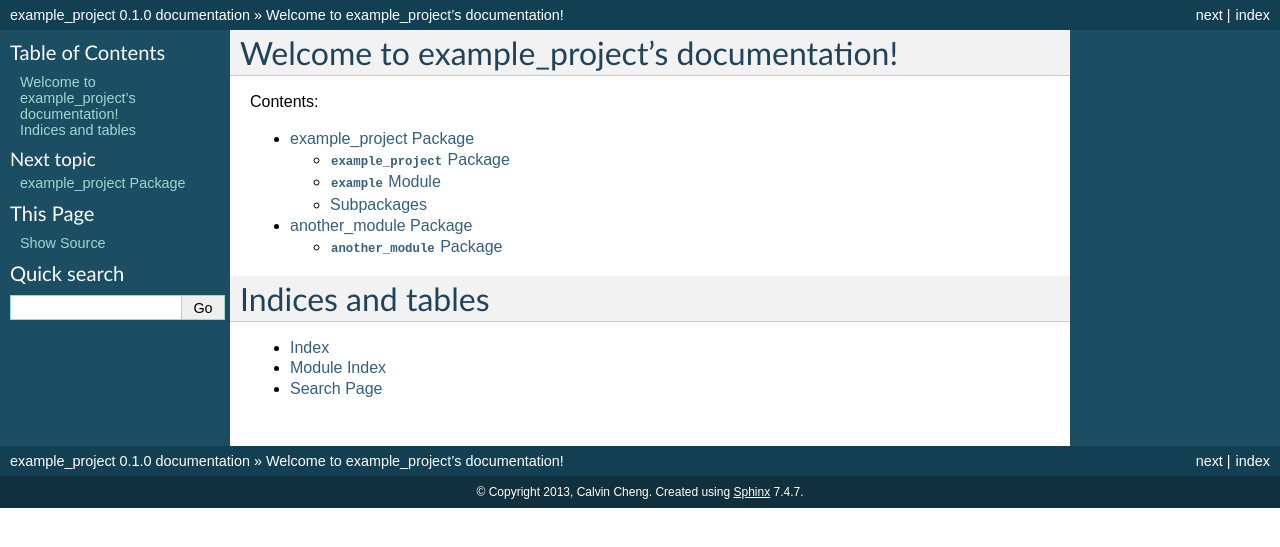
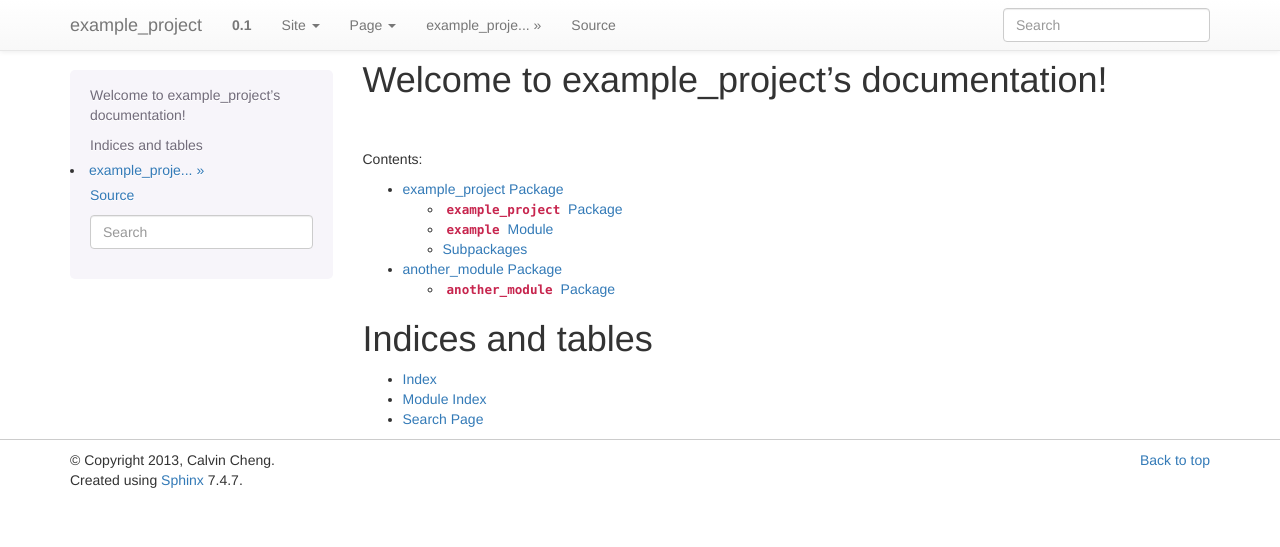
Before and after one commit to calvinchengx/learnsphinx, a Sphinx documentation site: the page built from docs/source/index.rst, in a window 1280 px wide. Shown: the top 547 px of the page. Built offline with Sphinx 7.4.7, drawn with Linux system fonts in a browser that asks for light colours; formulas are drawn with MathJax 3.

Commit message:
Add in bootstrap theme

```diff
--- a/docs/source/conf.py
+++ b/docs/source/conf.py
@@ -14,13 +14,14 @@
 import sys
 import os
 
+import sphinx_bootstrap_theme
+
 # If extensions (or modules to document with autodoc) are in another directory,
 # add these directories to sys.path here. If the directory is relative to the
 # documentation root, use os.path.abspath to make it absolute, like shown here.
 #sys.path.insert(0, os.path.abspath('.'))
 sys.path.insert(0, os.path.abspath('../..'))
 sys.path.insert(0, os.path.abspath('../../example_project'))
-print(sys.path)
 
 # -- General configuration -----------------------------------------------------
 
@@ -98,7 +99,7 @@ pygments_style = 'sphinx'
 
 # The theme to use for HTML and HTML Help pages.  See the documentation for
 # a list of builtin themes.
-html_theme = 'default'
+html_theme = 'bootstrap'
 
 # Theme options are theme-specific and customize the look and feel of a theme
 # further.  For a list of options available for each theme, see the
@@ -106,7 +107,7 @@ html_theme = 'default'
 #html_theme_options = {}
 
 # Add any paths that contain custom themes here, relative to this directory.
-#html_theme_path = []
+html_theme_path = sphinx_bootstrap_theme.get_html_theme_path()
 
 # The name for this set of Sphinx documents.  If None, it defaults to
 # "<project> v<release> documentation".
--- a/requirements.txt
+++ b/requirements.txt
@@ -4,4 +4,5 @@ Pygments==1.6
 Sphinx==1.2b1
 distribute==0.6.31
 docutils==0.10
+sphinx-bootstrap-theme==0.2.3
 wsgiref==0.1.2
```
Also changed, not shown: README.md (+12 -0 lines).
